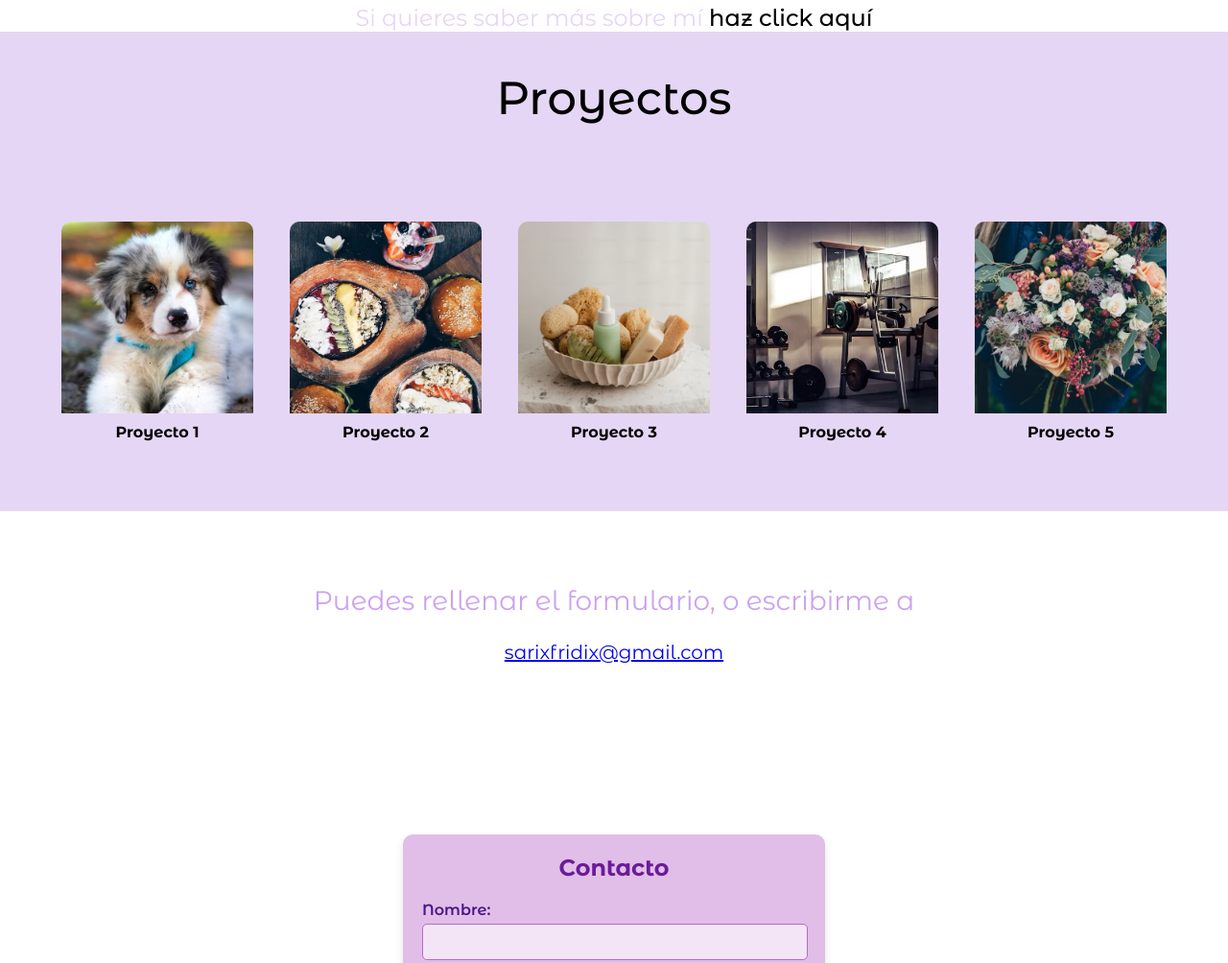
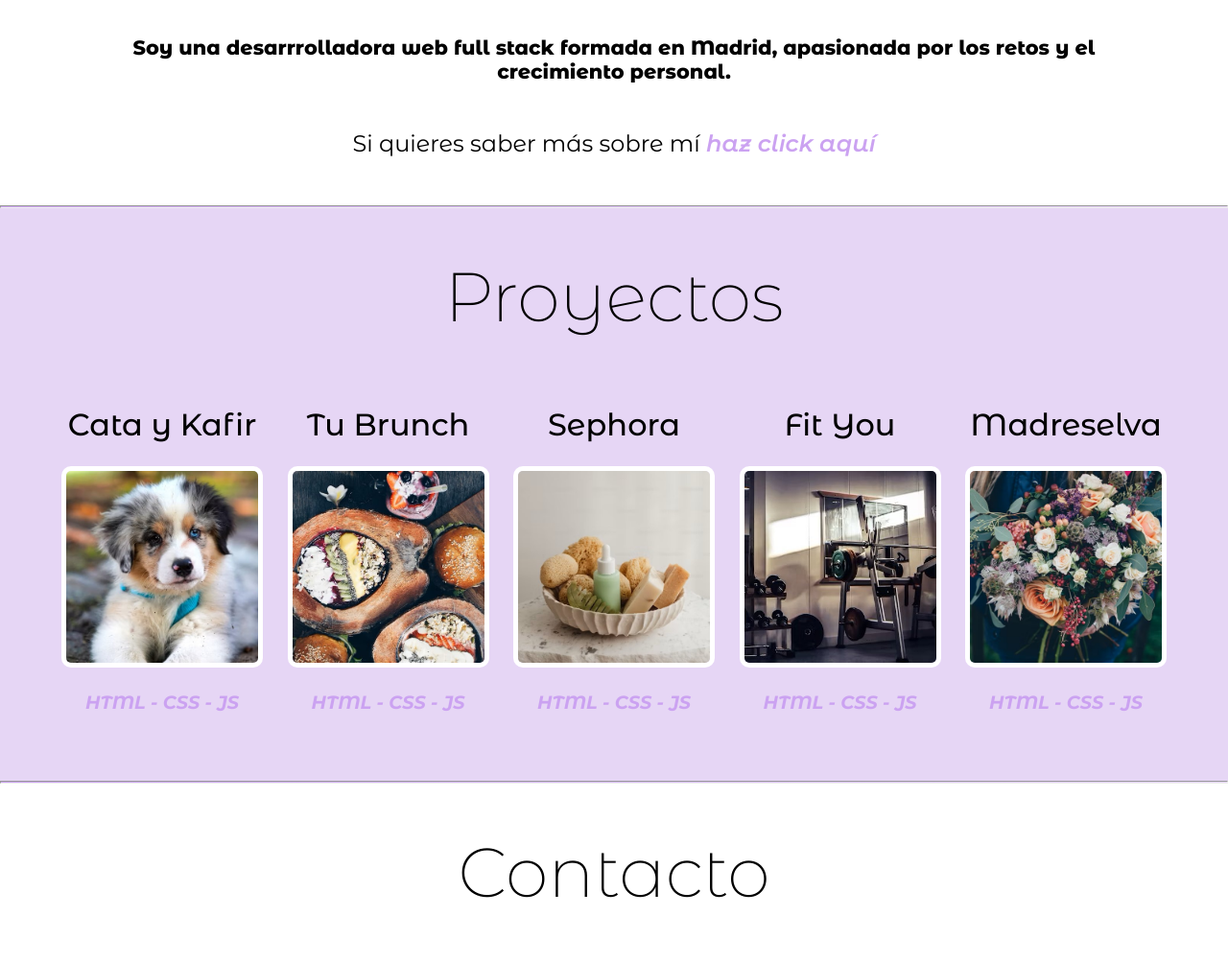
Before and after one commit to Sarixav/Portfolio, a plain HTML site: page index.html in a window 1280 px wide. Shown: the part 960-1964 px from the top of the page at 96% size. Drawn offline with Linux system fonts and the light colour scheme.

Commit message:
Actualizacion de portfolio

```diff
--- a/index.html
+++ b/index.html
@@ -1,11 +1,13 @@
 <!DOCTYPE html>
 <html lang="en">
+
 <head>
     <meta charset="UTF-8">
     <meta name="viewport" content="width=device-width, initial-scale=1.0">
     <title>Portafolio Sara</title>
     <link rel="stylesheet" href="style.css">
 </head>
+
 <body>
     <header>
         <nav>
@@ -36,43 +38,65 @@
         <div class="about">
             <div class="about1">
                 <h3>Sobre mí</h3>
-                <p class="text-about">Soy una desarrrolladora web full stack formada en Madrid, apasionada por los retos y el crecimiento personal.</p>
+                <p class="text-about">Soy una desarrrolladora web full stack formada en Madrid, apasionada por los retos
+                    y el crecimiento personal.</p>
                 <p class="click">Si quieres saber más sobre mí <a href="">haz click aquí</a></p>
             </div>
         </div>
         <section class="jobs">
+            <hr>
             <h3>Proyectos</h3>
             <div class="jobs-container">
                 <div class="jobs1">
+                    <div>
+                    <h4>Cata y Kafir</h4>
                     <a href="https://www.google.com" target="_blank" class="image-link">
                         <img src="assets/images/cachorro.jpg" alt="Imagen 1" class="image">
-                        <h4>Proyecto 1</h4>
                     </a>
+                    <p>HTML - CSS - JS</p>
+                    </div>
+
+                    <div>
+                    <h4>Tu Brunch</h4>
                     <a href="https://www.google.com" target="_blank" class="image-link">
                         <img src="assets/images/cocina moderna.jpg" alt="Imagen 2" class="image">
-                        <h4>Proyecto 2</h4>
                     </a>
+                    <p>HTML - CSS - JS</p>
+                    </div>
+
+                    <div>
+                        <h4>Sephora</h4>
                     <a href="https://www.google.com" target="_blank" class="image-link">
                         <img src="assets/images/cosmetica.jpg" alt="Imagen 3" class="image">
-                        <h4>Proyecto 3</h4>
                     </a>
+                    <p>HTML - CSS - JS</p>
+                    </div>
+                    <div>
+                       <h4>Fit You</h4>
                     <a href="https://www.google.com" target="_blank" class="image-link">
                         <img src="assets/images/gimnasio.jpg" alt="Imagen 4" class="image">
-                        <h4>Proyecto 4</h4>
                     </a>
+                    <p>HTML - CSS - JS</p>
+                    </div>
+                    <div>
+                       <h4>Madreselva</h4>
                     <a href="https://www.google.com" target="_blank" class="image-link">
                         <img src="assets/images/ramo.jpg" alt="Imagen 5" class="image">
-                        <h4>Proyecto 5</h4>
                     </a>
+                    <p>HTML - CSS - JS</p>
+                    </div>
+
                 </div>
             </div>
+
         </section>
-
+            <hr>
         <section class="contact-me">
+            <h3>Contacto</h3>
             <p class="text-contact">Puedes rellenar el formulario, o escribirme a</p>
             <p class="click-contact"> <a href="https://www.gmail.com">sarixfridix@gmail.com</a></p>
             <div class="container">
-                <form class="contact-form" >
+                <form class="contact-form">
                     <h2>Contacto</h2>
                     <label for="name">Nombre:</label>
                     <input type="text" id="name" name="name" required>
@@ -83,21 +107,21 @@
                     <label for="message">Mensaje:</label>
                     <textarea id="message" name="message" rows="4" required></textarea>
 
-                    <button type="submit" ><a href="mailto:sarixfridix@gmail.com">Enviar </a></button>
+                    <button type="submit"><a href="mailto:sarixfridix@gmail.com">Enviar </a></button>
                 </form>
 
 
                 <div class="rrss">
-                <a href="https://www.google.com"  class="image-link">
+                    <a href="https://www.github.com" class="image-link">
                         <img src="assets/images/Logo GitHub.png" alt="Imagen 3" class="image">
+                    </a>
 
-                <a href="https://www.google.com"  class="image-link">
+                    <a href="https://www.linkedin.com" class="image-link">
                         <img src="assets/images/Linkedin-logo.jpg" alt="Imagen 1" class="image">
+                    </a>
 
-                </a>
-                 <a href="https://www.google.com" class="image-link">
+                    <a href="https://www.twitter.com" class="image-link">
                         <img src="assets/images/transparent-x-logo-logo.webp" alt="Imagen 2" class="image">
-
                     </a>
                 </div>
         </section>
@@ -106,4 +130,5 @@
         </footer>
     </main>
 </body>
+
 </html>
--- a/style.css
+++ b/style.css
@@ -81,6 +81,10 @@ main{
 }
 
 /* INICIO HOME */
+hr {
+    height: 0.5px;
+    background: linear-gradient(to right, #cba2f1, #e6d6f5);
+}          /* ---BARRA--- */
 .home{
     width: 100%;
     min-height: 500px;
@@ -107,26 +111,28 @@ main{
 }
 .home1 .logo{
     margin: 4rem 0;
-    border: solid 2px var(--white);
+    border: solid 3px var(--white);
     padding: 2.5rem;
     text-align: center;
+    margin-top: 13rem;
 }
 .home1 .logo h2{
-    font-size: 4rem;
-    font-weight: 400;
+    font-size: 4.5rem;
+    font-weight: 200;
 }
 .home1 .logo h1{
     font-size: 1.3rem;
-    font-weight: 500;
+    font-weight: 800;
     margin-top: 1rem;
+    font-style: italic;
 }
 .home img{
-    width: 200px;
+    width: 280px;
     border-radius: 50%;
     box-shadow: 9px -1px 97px -25px rgba(0,0,0,0.75);
     position: relative;
     display: flex;
-    bottom: -100px;
+    bottom: -140px;
 }
 .profile{
     display: flex;
@@ -150,35 +156,36 @@ main{
     justify-content: center;
     text-align: center;
 }
-
 .about1 h3{
-    font-size: 3rem;
+    font-size: 4.5rem;
     margin-bottom: 3rem;
-    font-weight: 500;
+    margin-top: 3rem;
+    font-weight: 200;
 }
 .about1 .text-about{
-    font-size: 2rem;
+    font-size: 1.3rem;
+    font-weight: 800;
     margin-bottom: 3rem;
 }
-.about1 .click{
+.click{
     font-size: 1.5rem;
-    color: var(--colo2);
+    color: var(--black);
+    margin-bottom: 50px;
+    font-weight: 400 ;
 }
-.about .click p{
-    color: var(--color1);
-}
+
 .click a{
     text-decoration: none;
-    color: var(--black);
-    font-weight: 500;
+    color: var(--color1);
+    font-weight: 600;
+    font-style: italic;
 }
 /* FIN ABOUT */
 
 /* INICIO JOBS*/
 .jobs {
-
     width: 100%;
-    height: 500px;
+    height: 600px;
     min-height: 250px;
     background-color: var(--colo2);
     justify-content: center;
@@ -186,19 +193,35 @@ main{
 }
 .jobs h3{
     display: flex;
-    font-size: 3rem;
+    font-size: 4.5rem;
     justify-content: center;
-    margin-top: 2.5rem;
+    margin-top: 3rem;
     position: relative;
+    font-weight: 200;
+}
+.jobs1 h4 {
+    display: flex;
+    font-size: 2rem;
+    justify-content: center;
+    margin-bottom: 1.5rem;
     font-weight: 500;
 }
+.jobs1 p {
+    display: flex;
+    color: var(--color1);
+    font-size: 1.2rem;
+    font-style: italic;
+    justify-content: center;
+    margin-top: 1.5rem;
+    font-weight: 700;
+    }
 .jobs1 {
     width: 90%;
     height: 100%;
     display: flex;
     justify-content: space-between;
     align-items: center;
-    margin-top: 100px;
+    margin-top: 70px;
 }
 .jobs-container {
     display: flex;
@@ -210,16 +233,21 @@ main{
     text-decoration: none;
     display: block;
     border-radius: 10px;
+    border-color: var(--color1);
+    border: solid 5px;
     overflow: hidden;
     transition: transform 0.3s ease, box-shadow 0.3s ease;
-    color: var(--black);
+    color: var(--white);
+    transition: 1s;
 }
 .image-link h4{
-    margin: 10px 0;
-
+    margin: 0px 0;
+    background-color: var(--color1);
+    transition: 1s;
 }
 .image-link:hover {
-    transform: scale(1.05);
+    transform: rotateY(180deg);
+    transition: 1s;
 }
 .image {
     display: block;
@@ -229,6 +257,14 @@ main{
 /* FIN JOBS */
 
 /* CONTACT */
+.contact-me h3{
+        display: flex;
+        justify-content: center;
+        font-size: 4.5rem;
+        margin-bottom: 1rem;
+        margin-top: 3rem;
+        font-weight: 200;
+}
 .container {
     display: flex;
     justify-content: center;
@@ -253,10 +289,12 @@ main{
     text-align: center;
 }
 .click-contact a {
+    text-decoration: none;
     display: flex;
     justify-content: center;
     margin-bottom: 10px;
     font-size: 55px;
+    font-weight: 600;
 }
 .contact-form label {
     display: block;
```
Lines whose indentation alone changed are shown as unchanged.
